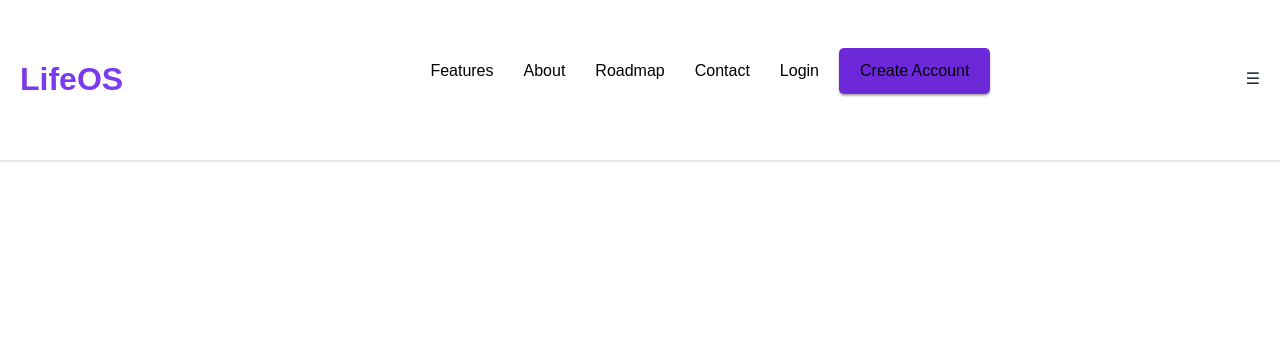
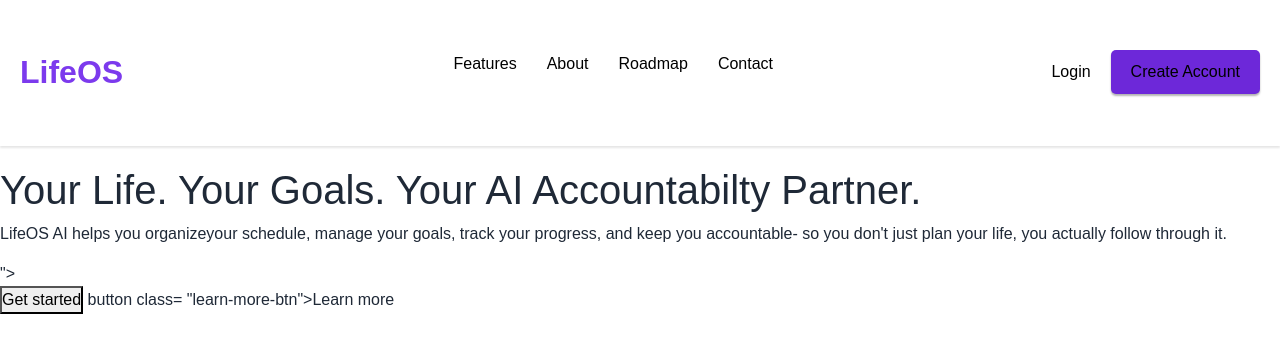
Before and after one commit to ndhlovukarabo/LifeOS-AI, a Python web app: template Templates/index.html in a window 1280 px wide. Shown: the top 353 px of the page. Run offline with Jinja, Linux system fonts and the light colour scheme; the template is opened without the code that fills it, so the values that code supplies are empty.

Commit message:
Added the Hero- section on the html

```diff
--- a/Templates/index.html
+++ b/Templates/index.html
@@ -6,33 +6,46 @@
     <title>LifeOs AI</title>
     <link rel="stylesheet" href="https://cdnjs.cloudflare.com/ajax/libs/font-awesome/7.3.0/css/all.min.css">
     <link href="https://cdn.jsdelivr.net/npm/bootstrap@5.3.8/dist/css/bootstrap.min.css" rel="stylesheet" integrity="sha384-sRIl4kxILFvY47J16cr9ZwB07vP4J8+LH7qKQnuqkuIAvNWLzeN8tE5YBujZqJLB" crossorigin="anonymous">
-      <script src="/static/js/script.js"></script>
+
     <link rel="stylesheet" href="/static/css/style.css">
-
 </head>
 <body>
 <!-------Navbar section and header section----------->
     <header>
         <div class="header-container">
             <nav class="navbar">
-        <a href=" #" class="logo">LifeOS</a>
-        <ul class="nav-links">
+                <a href="#" class="logo">LifeOS</a>
+                <ul class="navlinks" id="navlinks">
                     <li><a href="#">Features</a></li>
                     <li><a href="#">About</a></li>
                     <li><a href="#">Roadmap</a></li>
                     <li><a href="#">Contact</a></li>
+                </ul>
                 <div class="create-account">
                     <a href="#">Login</a>
-              <a href="#" class="btn">Create Account</a>
+                    <a href="#" class="create-btn">Create Account</a>
                 </div>
-        </ul>
-        <div class="hamburger" id="Hamburger-icon">☰</div>
-
+                <div class="Hamburger" id="Hamburger-icon">☰</div>
             </nav>
         </div>
-
+    </header>
+    <section class="hero-section">
+        <div class="hero-content">
+            <div class="small-heading">
+                <H1>Your Life. Your Goals. Your AI Accountabilty Partner.</H1>
+            </div>
+            <div class="hero-description">
+            <p> LifeOS AI helps you organizeyour schedule, manage your goals, track your progress,
+             and keep you accountable- so you don't just plan your life, you actually follow through it.</p>
+            </div>">
+           <div class="buttons">
+            <button class ="get-started-btn">Get started</button>
+            button class= "learn-more-btn">Learn more</button>
+           </div>
 
             </div>
-  </header>
+        </div>
+    </section.class>
+    <script src="/static/js/script.js"></script>
 </body>
 </html>
--- a/static/css/style.css
+++ b/static/css/style.css
@@ -7,7 +7,6 @@ body{
     font-family:Arial, Helvetica, sans-serif;
     background-color:#ffffff;
     color:#1f2937;
-
     min-height:100vh;
 }
 .header-container{
@@ -19,37 +18,37 @@ margin-bottom:20px;
     box-shadow: 0 2px 2px rgba(0,0,0,0.1);
 }
 .navbar{
+    position:relative;
     display: flex;
-    justify-content:space-between;;
+    justify-content:space-between;
     align-items:center;
-    flex-flow: row wrap;
+    flex-wrap:wrap;
     border-bottom: 1px solid #ffffff;
     margin: 20px 0;
     list-style:none;
-
 }
 .logo{
-    font-size: 2rem;;
+    display:flex;
+    font-size: 2rem;
     font-weight:bold;
     color:#7C3AED;
     text-decoration:none;
     margin-right:20px;
-
 }
-.nav-links{
+.navlinks{
     display:flex;
     align-items:center;
     list-style:none;
     gap:30px;
 }
-.nav-links a{
+.navlinks a{
     text-decoration:none;
     color:black;
     text-align:center;
     overflow:hidden;
 }
-.nav-links a:hover{
-    color: #7c3aed;;
+.navlinks a:hover{
+    color: #7c3aed;
     transition: all 0.3s ease-in-out;
 }
 .create-account{
@@ -57,42 +56,54 @@ box-shadow: 0 2px 2px rgba(0,0,0,0.1);
     justify-content:space-between;
     align-items:center;
     gap:20px;
-
 }
 .create-account a{
     text-decoration:none;
     color:black;
     list-style:none;
-
-
 }
 .create-account:hover{
     color:#7C3AED;
     transition: all 0.3s ease-in-out;
-
 }
-.btn{
+.create-btn{
     display:inline-block;
     background-color:#6d28d9;
-
+    color:#fff;
     border-radius: 5px;
     padding: 10px 20px;
     box-shadow: 0 2px 2px rgba(0,0,0,0.3);
-
 }
-.btn:hover{
+.create-btn:hover{
     transition: 0.3s ease;
 }
-.hamburger{
-    display:block;
+.Hamburger{
+    display:none;
+    font-size:1.5rem;
     cursor:pointer;
 }
 
 @media screen and (max-width: 768px) {
-.nav-links a {
-    display:flex ;
+    .navlinks{
+        display:none;
+        flex-direction:column;
+        position:absolute;
+        top:100%;
+        left:0;
+        width:100%;
+        background:#ffffff;
+        box-shadow: 0 4px 6px rgba(0,0,0,0.1);
+        padding:20px;
+        gap:15px;
+        z-index:10;
     }
-.hamburger{
-    display: none;
+    .navlinks.active{
+        display:flex;
+    }
+    .create-account{
+        display:none;
+    }
+    .Hamburger{
+        display:block;
     }
 }
--- a/static/js/script.js
+++ b/static/js/script.js
@@ -1,8 +1,7 @@
 let Hamburger = document.getElementById("Hamburger-icon");
-let navlinks = document.querySelector(".nav-links");
+let navlinks = document.getElementById("navlinks");
+Hamburger.addEventListener("click",() =>
+{
+	navlinks.classList.toggle("active");
 
-if (Hamburger) {
-	Hamburger.addEventListener("click", () => {
-		if (navlinks) navlinks.classList.toggle("open");
-	});
-}
+} );
```
Lines whose indentation alone changed are shown as unchanged.
